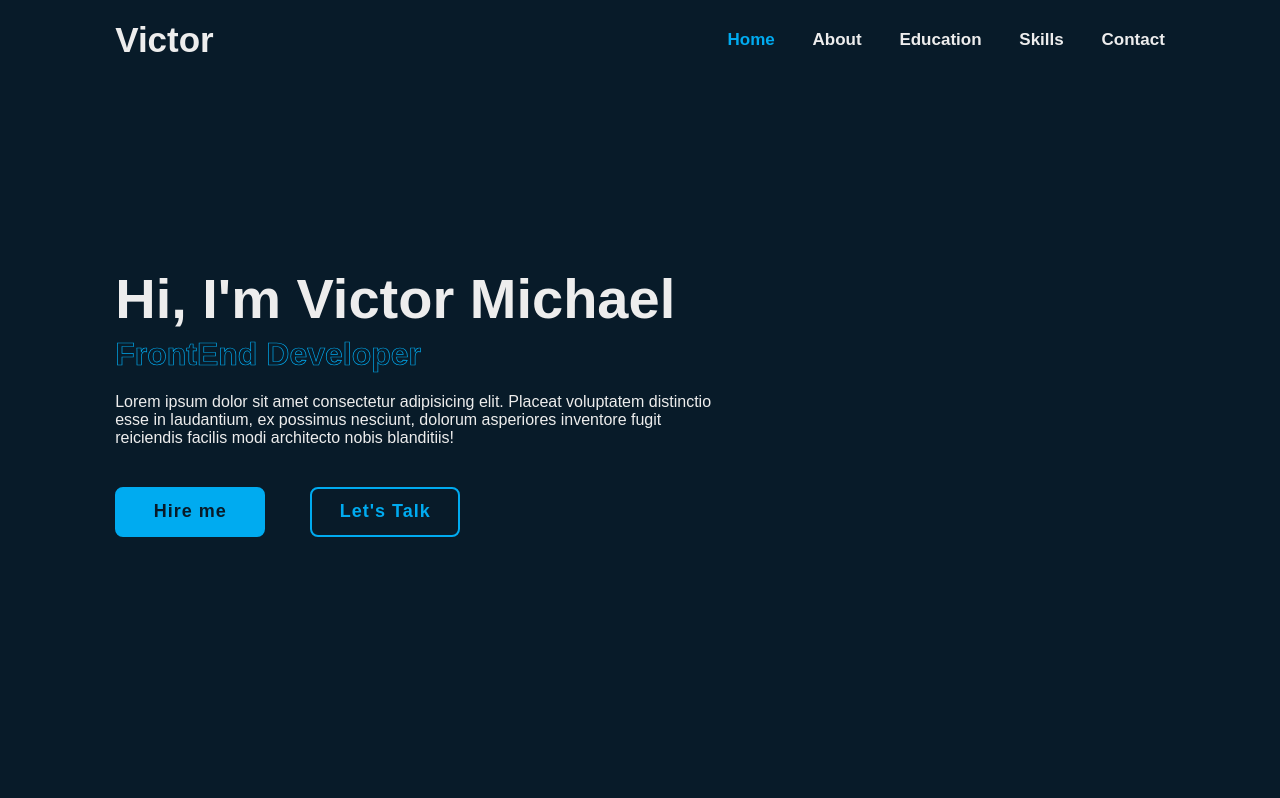
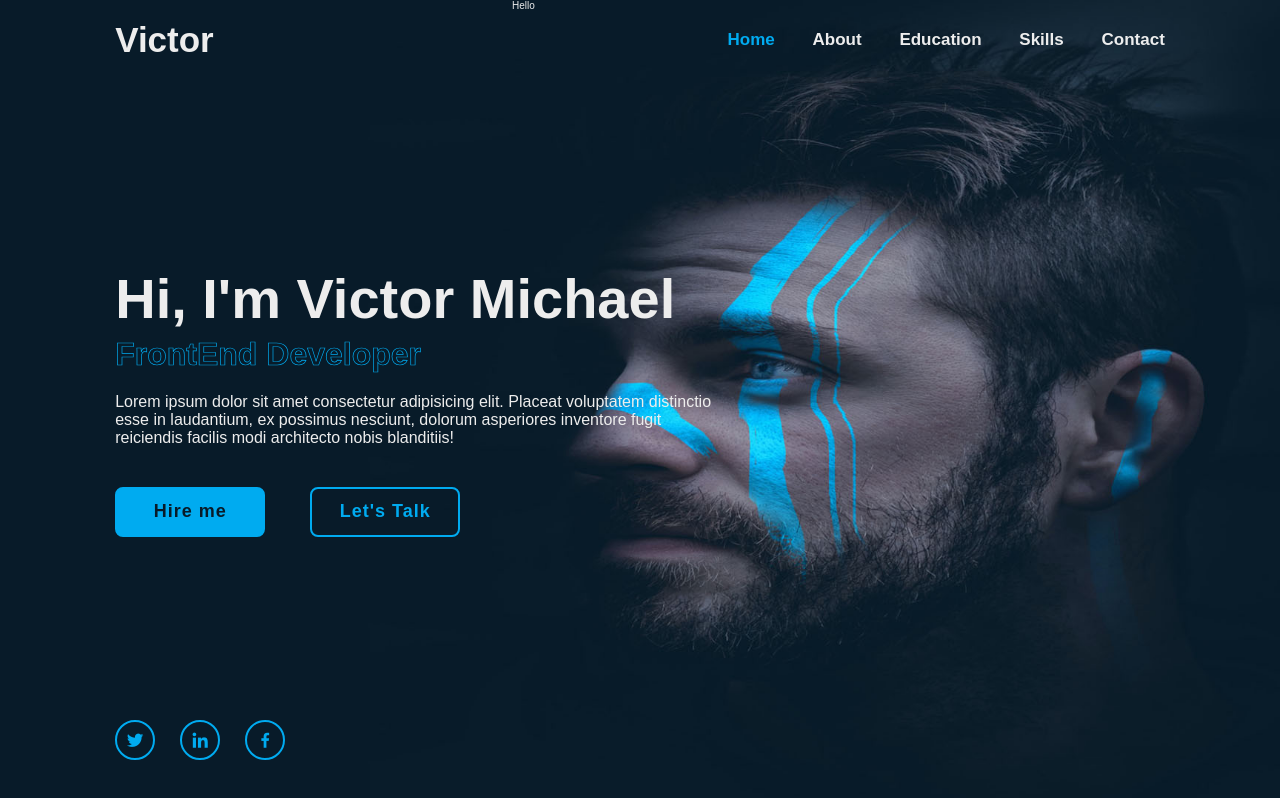
Before and after one commit to devWonnobee/Personal-Web-Portfolio, a plain HTML site: page index.html in a window 1280 px wide. Drawn offline with nearby package versions, Linux system fonts and the light colour scheme; files whose address does not match are found by name.

Commit message:
hover:image
when cursor get on top the images its hovers

```diff
--- a/assets/css/style.css
+++ b/assets/css/style.css
@@ -77,6 +77,9 @@ section {
     display: flex;
     align-items: center;
     padding: 0 9%;
+    background: url('/assets/images/portfolio.jpg') no-repeat;
+    background-size: cover;
+    background-position: center;
 }
 
 .home-content {
@@ -164,3 +167,63 @@ section {
 .btn-box .btn:hover::before {
     width: 100%;
 }
+
+.home-sci {
+    position: absolute;
+    bottom: 4rem;
+    width: 170px;
+    display: flex;
+    justify-content: space-between;
+}
+
+.home-sci a {
+    position: relative;
+    display: inline-flex;
+    justify-content: center;
+    align-items: center;
+    width: 40px;
+    height: 40px;
+    background: transparent;
+    border: .2rem solid var(--main-color);
+    border-radius: 50%;
+    font-size: 20px;
+    color: var(--main-color);
+    z-index: 1;
+    overflow: hidden;
+    transition: 0.5s;
+}
+
+.home-sci a:hover {
+    color: var(--bg-color);
+}
+
+.home-sci a::before {
+    content: '';
+    position: absolute;
+    top: 0;
+    left: 0;
+    width: 0;
+    height: 100%;
+    background: var(--main-color);
+    z-index: -1;
+    transition: .5s;
+}
+
+.home-sci a:hover::before {
+    width: 100%;
+}
+
+.home-imgHover {
+    position: absolute;
+    top: 0;
+    right: 0;
+    width: 60%;
+    height: 100%;
+    background: transparent;
+    transition: .2s;
+}
+
+.home-imgHover:hover {
+    background: var(--bg-color);
+    opacity: .8;
+}
--- a/index.html
+++ b/index.html
@@ -38,6 +38,16 @@
                 <a href="#" class="btn">Let's Talk</a>
             </div>
         </div>
+
+        <div class="home-sci">
+            <a href="#"><i class='bx bxl-twitter' ></i></a>
+            <a href="#"><i class='bx bxl-linkedin'></i></a>
+            <a href="#"><i class='bx bxl-facebook' ></i></a>
+        </div>
+
+        <div class="home-imgHover">
+            Hello
+        </div>
     </section>
 
     <script src="js/script.js"></script>
```
Also changed, not shown: assets/images/portfolio.jpg (added), 2 other files.
